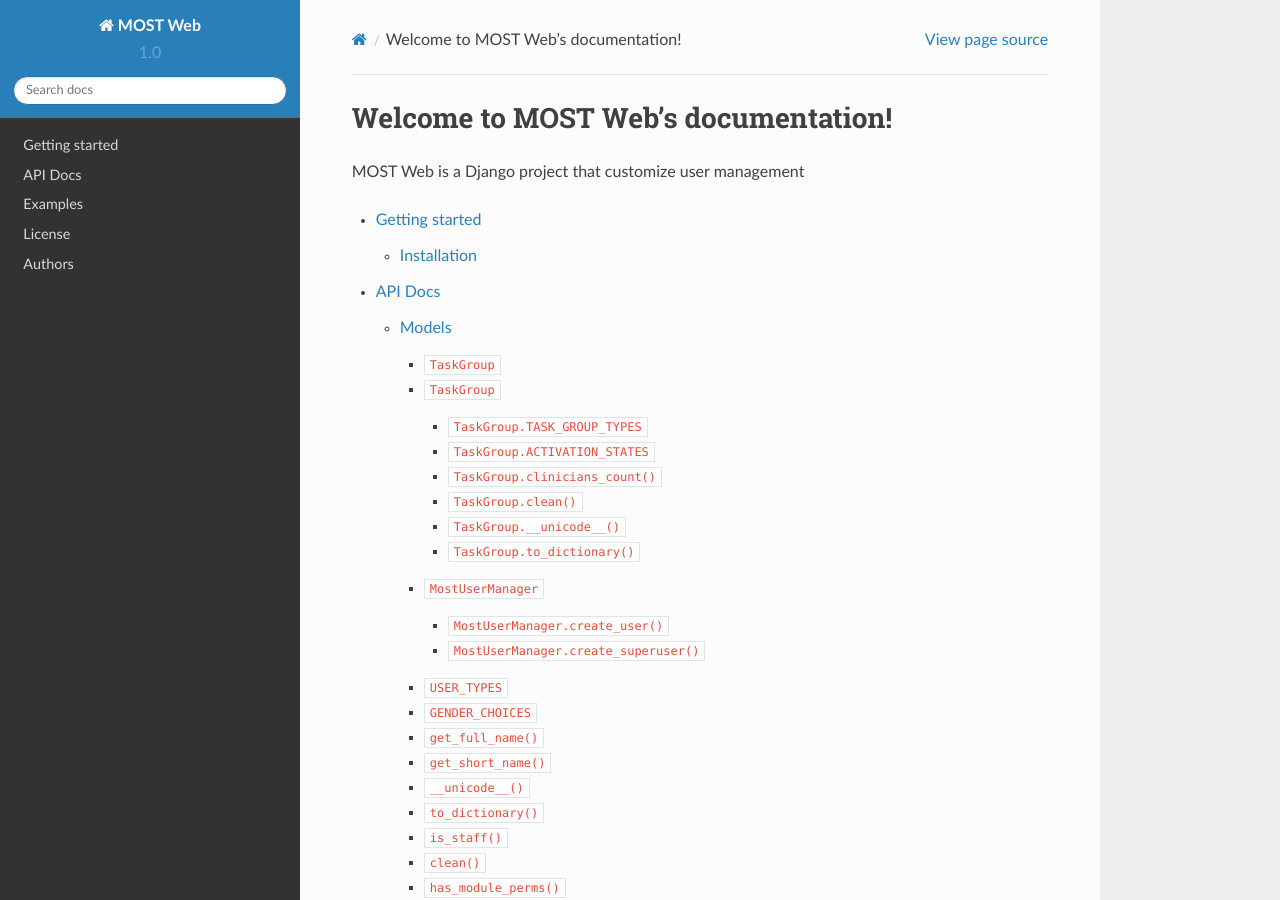
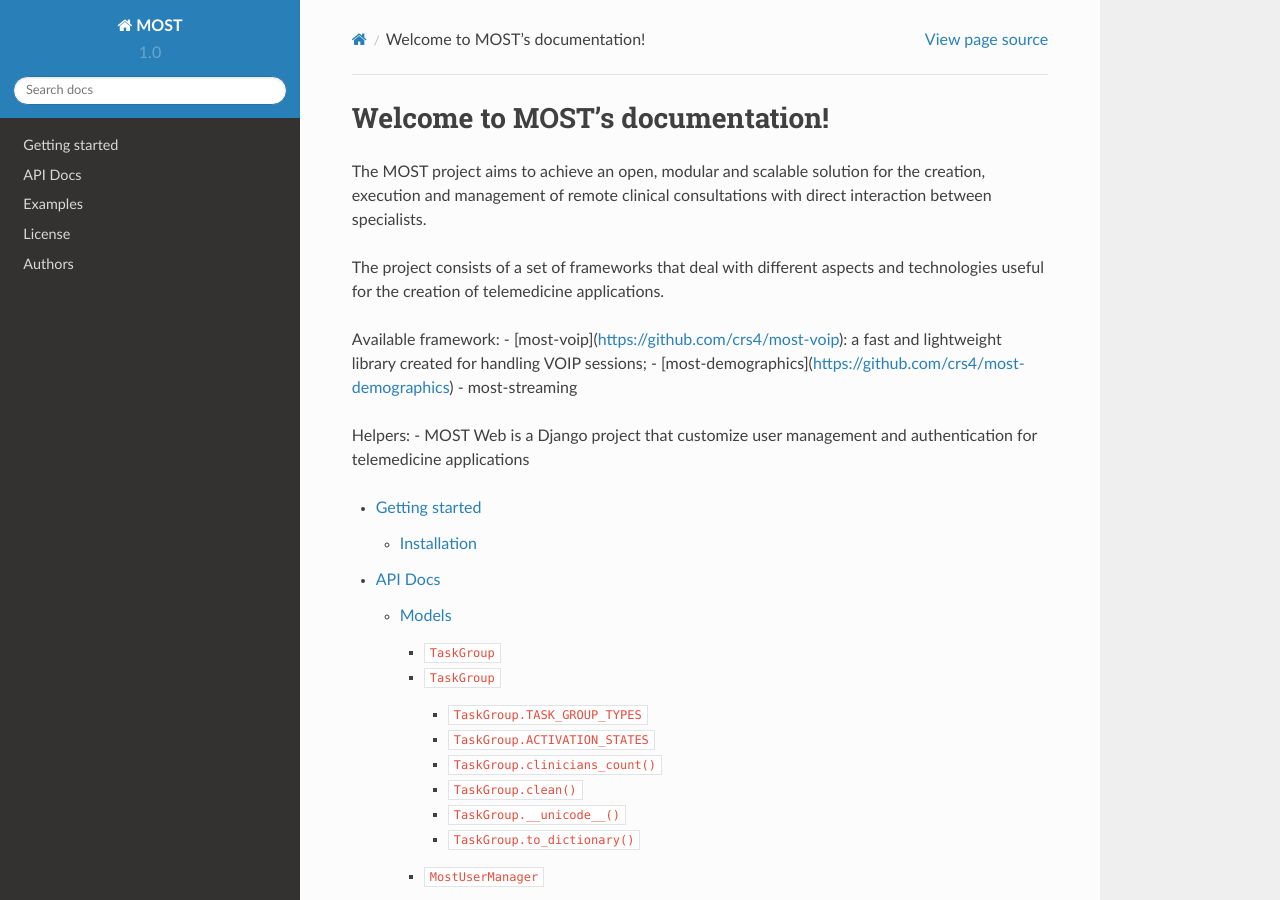
Before and after one commit to crs4/most, a Sphinx documentation site: the page built from docs/source/index.rst, in a window 1280 px wide and 900 px high. Built offline with Sphinx 7.4.7 and the Read the Docs theme 2.0.0, drawn with Linux system fonts in a browser that asks for light colours; formulas are drawn with MathJax 3.

Commit message:
fixed project name

```diff
--- a/docs/source/conf.py
+++ b/docs/source/conf.py
@@ -62,7 +62,7 @@
 master_doc = 'index'
 
 # General information about the project.
-project = u'MOST Web'
+project = u'MOST'
 copyright = u'2014, Healthcare Flows - CRS4'
 
 # The version info for the project you're documenting, acts as replacement for
--- a/docs/source/index.rst
+++ b/docs/source/index.rst
@@ -1,13 +1,23 @@
-.. MOST Web documentation master file, created by
+.. MOST documentation master file, created by
    sphinx-quickstart on Thu Jul 10 17:16:13 2014.
    You can adapt this file completely to your liking, but it should at least
    contain the root `toctree` directive.
 
 ====================================
-Welcome to MOST Web's documentation!
+Welcome to MOST's documentation!
 ====================================
 
-MOST Web is a Django project that customize user management
+The MOST project aims to achieve an open, modular and scalable solution for the creation, execution and management of remote clinical consultations with direct interaction between specialists.
+
+The project consists of a set of frameworks that deal with different aspects and technologies useful for the creation of telemedicine applications.
+
+Available framework:
+- [most-voip](https://github.com/crs4/most-voip): a fast and lightweight library created for handling VOIP sessions;
+- [most-demographics](https://github.com/crs4/most-demographics)
+- most-streaming
+
+Helpers:
+- MOST Web is a Django project that customize user management and authentication for telemedicine applications
 
 .. toctree::
    :maxdepth: 4
```
